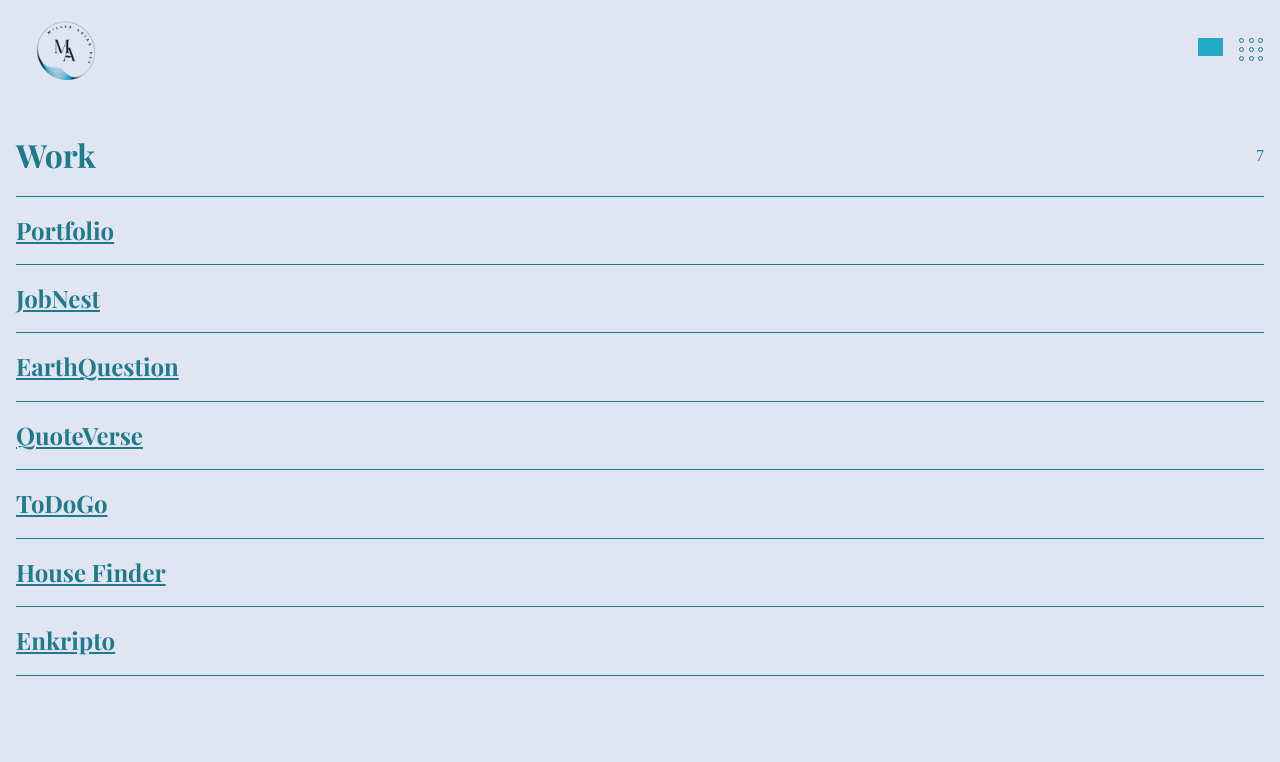
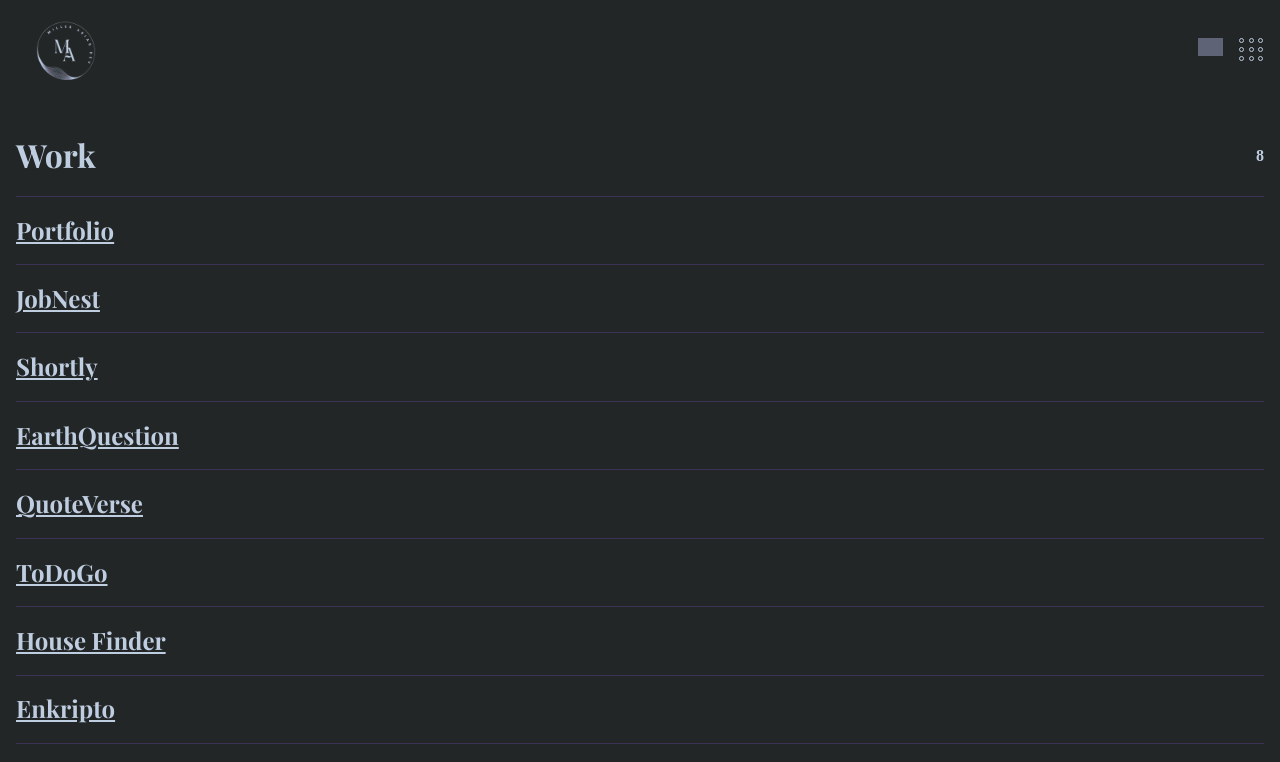
Before and after one commit to Miller1999/Portfolio, a React (Vite) app: page /work in a window 1280 px wide. Shown: the top 762 px of the page. Built offline with nearby package versions, Linux system fonts and the light colour scheme; grey boxes are pictures that could not be loaded; a web font is replaced by a local one.

Commit message:
Fixed:Projects

```diff
--- a/src/App.jsx
+++ b/src/App.jsx
@@ -14,7 +14,7 @@ const ThemeContext = createContext();
 function App() {
 	const [showNav, setShowNav] = useState(false);
 	const [showHome, setShowHome] = useState(true);
-	const [theme, setTheme] = useState(true);
+	const [theme, setTheme] = useState(false);
 
 	return (
 		<Fragment>
--- a/src/info.json
+++ b/src/info.json
@@ -281,7 +281,7 @@
 			"title": "Portfolio",
 			"subtitle": "Personal Website where you can see all my projects and my experience",
 			"description": "Hey there! This website? Yep, I built it from scratch, and you're right in the middle of it! It's where you'll witness all the cool stuff I'm working on as I level up my web development skills. So, expect it to change and grow along with me as I tinker with new projects and make the web more awesome!",
-			"tech": "React,Vite,SASS and React Router,",
+			"tech": "React,Vite,SASS and React Router",
 			"repo": "https://github.com/Miller1999/Portafolio",
 			"link": "https://portafolio-six-virid.vercel.app/",
 			"img": "https://github.com/Miller1999/Portafolio/raw/main/assets/Desktop.png",
@@ -289,9 +289,23 @@
 		},
 		{
 			"title": "JobNest",
-			"subtitle": "Looking for a job this is your site",
-			"description": "JobNest was builded to improve JS skills, it looks for ",
-			"tech": ""
+			"subtitle": "Streamlining Job Hunting: Your Personalized Job Search Companion",
+			"description": "Discover JobNest, the ultimate tool for streamlining your job search. With customizable filters and a sleek interface, find your next career move effortlessly. Powered by JavaScript, JobNest is your go-to platform for efficient job hunting.",
+			"tech": "React,Vite and SASS",
+			"repo": "https://github.com/Miller1999/JobNest",
+			"link": "https://job-nest-three.vercel.app/",
+			"img": "https://i.ibb.co/g46n0YX/jobnest.webp",
+			"date": "2024"
+		},
+		{
+			"title": "Shortly",
+			"subtitle": "Link Shortening Made Simple",
+			"description": "Introducing Shortly, your solution for quick and hassle-free link shortening. Built with React and integrated with the cleanURI API, Shortly empowers you to shorten links with ease. Simplify sharing and tracking links effortlessly with Shortly. Your shortcut to seamless web navigation.",
+			"tech": "React,Vite and SASS",
+			"repo": "https://github.com/Miller1999/Shortly",
+			"link": "https://shortly-gamma-azure.vercel.app/",
+			"img": "https://i.ibb.co/YBrvjY6/shortly.webp",
+			"date": "2024"
 		},
 		{
 			"title": "EarthQuestion",
@@ -301,7 +315,7 @@
 			"repo": "https://github.com/Miller1999/EarthQuesTion",
 			"link": "https://earthquestion.vercel.app/",
 			"img": "https://user-images.githubusercontent.com/22383830/264172609-c15f8c10-0817-44b4-b692-04d3fc43912e.png",
-			"video": "#"
+			"date": "2023"
 		},
 		{
 			"title": "QuoteVerse",
@@ -311,7 +325,7 @@
 			"repo": "https://github.com/Miller1999/QuoteVerse",
 			"link": "https://quote-verse-phi.vercel.app/",
 			"img": "https://user-images.githubusercontent.com/22383830/261489316-e7ac437d-4ef3-4f62-8595-c9178c12d06a.png",
-			"video": "#"
+			"date": "2023"
 		},
 		{
 			"title": "ToDoGo",
@@ -321,7 +335,7 @@
 			"repo": "https://github.com/Miller1999/ToDoGo",
 			"link": "https://to-do-go-ten.vercel.app/",
 			"img": "https://user-images.githubusercontent.com/22383830/257082162-fcb915b5-66b0-4764-acb6-8f726300cf5a.png",
-			"video": "#"
+			"date": "2023"
 		},
 		{
 			"title": "House Finder",
@@ -331,7 +345,7 @@
 			"repo": "https://github.com/Miller1999/HouseFinder",
 			"link": "https://house-finder-eight.vercel.app/",
 			"img": "https://user-images.githubusercontent.com/22383830/256976042-3c22c404-627a-4dbf-ab41-be120778e338.png",
-			"video": "#"
+			"date": "2023"
 		},
 		{
 			"title": "Enkripto",
@@ -341,7 +355,7 @@
 			"repo": "https://github.com/Miller1999/Encripto",
 			"link": "https://encripto.vercel.app",
 			"img": "https://github.com/Miller1999/Encripto/raw/main/Imagenes/imagen_2023-01-22_101342125.png",
-			"video": "https://www.youtube.com/watch?v=KNxUHY5TKPA&feature=youtu.be"
+			"date": "2023"
 		}
 	]
 }
--- a/src/pages/work/projects/template.sass
+++ b/src/pages/work/projects/template.sass
@@ -32,10 +32,10 @@
     gap: .5rem
     margin-bottom: 1rem
     a
-      font-size: 1.5rem
+      font-size: 1.2rem
     img
       position: absolute
-      width: 1.5rem
+      width: 1.2rem
       opacity: 0
   span:hover
     img
--- a/src/style.sass
+++ b/src/style.sass
@@ -39,6 +39,9 @@
       animation: .3s gradientf forwards linear
       p
         color: $White
+  .project__img
+    img
+      box-shadow: 10px 10px 10px 0px rgba(0,0,0,0.1)
   .project__container
     div
       border-bottom: 2px dashed $MiddleBlue
@@ -81,6 +84,9 @@
       p
         color: $White
         font-weight: 900
+  .project__img
+    img
+      box-shadow: 10px 10px 10px 0px rgba(255,255,255,0.1)
   .project__container
     div
       border-bottom: 2px dashed $LightViolet
```
